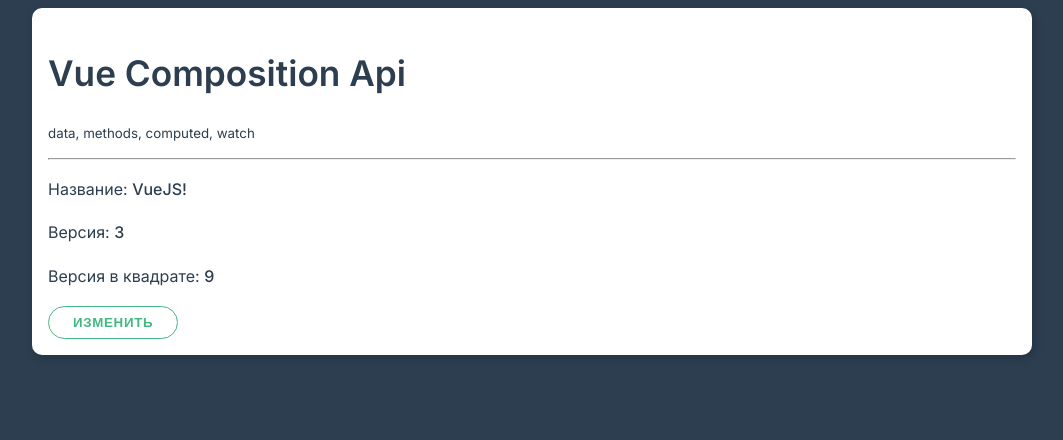
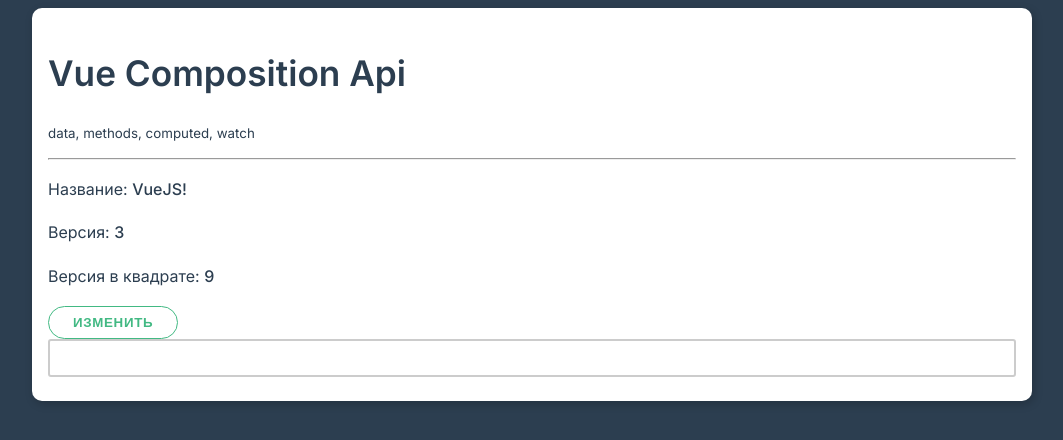
Before and after one commit to hel1yeah/vue3Course, a Vue app in the folder compositionApiVue3/: page / in a window 1280 px wide. Shown: the top 440 px of the page, without its empty margins (108-1171 px from the left). Built offline with nearby package versions, Linux system fonts and the light colour scheme.

Commit message:
доступ к DOM elements

```diff
--- a/compositionApiVue3/src/App.vue
+++ b/compositionApiVue3/src/App.vue
@@ -16,6 +16,10 @@
       </p>
 
       <button class="btn" @click="changeInfo">Изменить</button>
+
+      <div class="form-control">
+        <input class="input" type="text" ref="textInput" />
+      </div>
     </div>
   </div>
 </template>
@@ -27,15 +31,13 @@
   setup() {
     const name = ref('VueJS!');
     const version = ref(3);
-
-    // const framework = reactive({
-    //   name: 'VueJS!',
-    //   version: 3,
-    // });
+    const textInput = ref(null);
 
     function changeInfo() {
       name.value = 'Vue.js!!!';
       version.value = 42;
+
+      console.log(textInput.value.value);
     }
 
     const dobleVersion = computed(() => version.value * version.value);
@@ -51,6 +53,7 @@
       changeInfo,
       // framework,
       dobleVersion,
+      textInput,
     };
   },
 };
```
